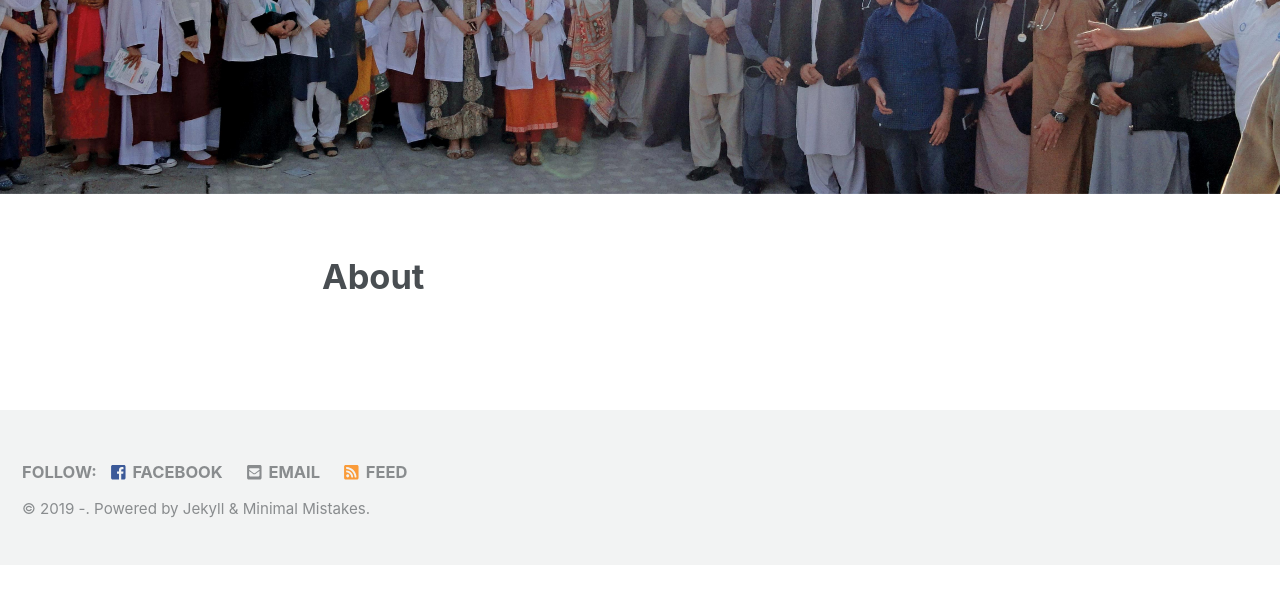
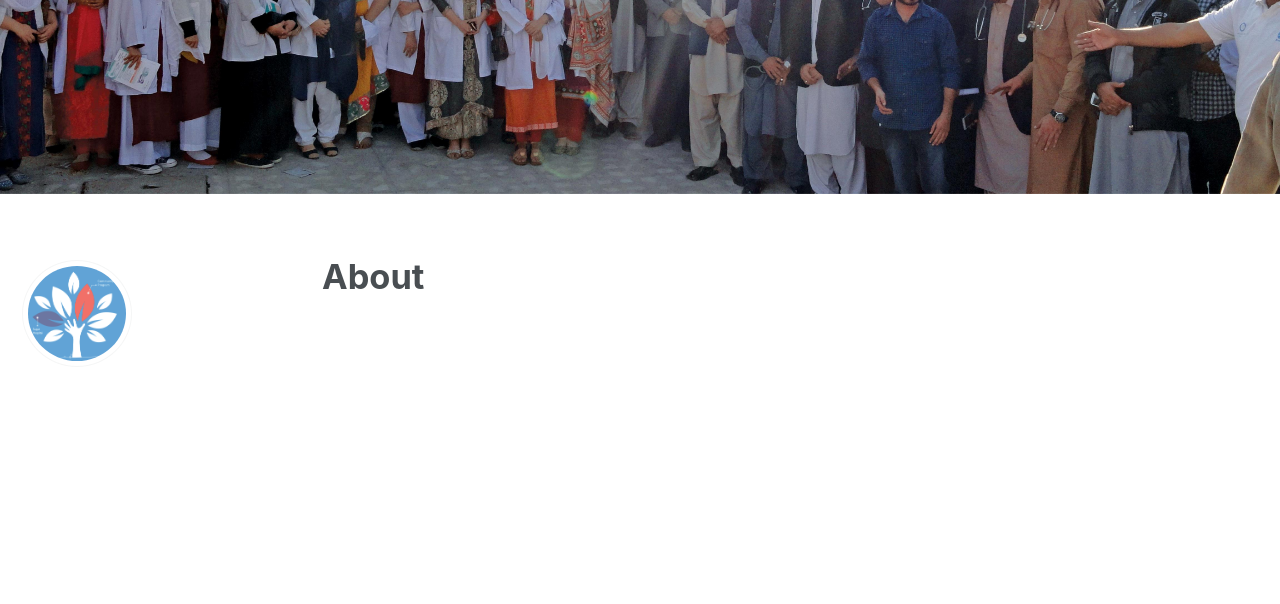
Before and after one commit to hh2110/aims_web, a Jekyll site: the page built from about.md, in a window 1280 px wide and 900 px high, scrolled down 412 px. Shown: the top 604 px of the window. Built offline with Jekyll 4.4.1, drawn with Linux system fonts in a browser that asks for light colours; cached includes are drawn as plain includes; nearby versions of some CDN libraries; before the commit the page ends 977 px from its top, so only the background shows below that.

Commit message:
small size pics

```diff
--- a/_config.yml
+++ b/_config.yml
@@ -106,10 +106,10 @@ analytics:
 
 # Site Author
 author:
-  name             : "-"
+  name             :
   avatar           : "/images/profile_pic.jpg"
-  bio              : "-"
-  location         : "-"
+  bio              :
+  location         :
   email            :
   links:
     - label: "Email"
```
Also changed, not shown: about.md (+1 -1 lines), images/desktop_events.jpg.
